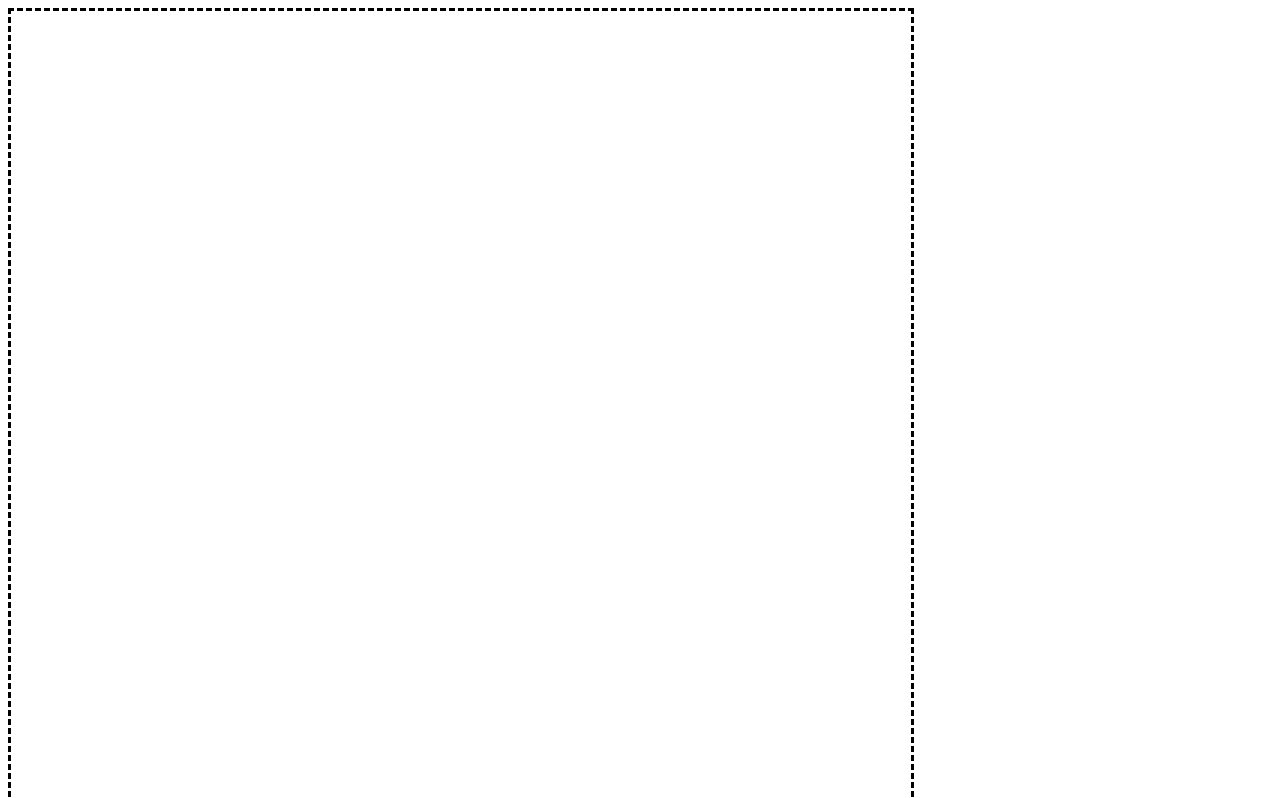
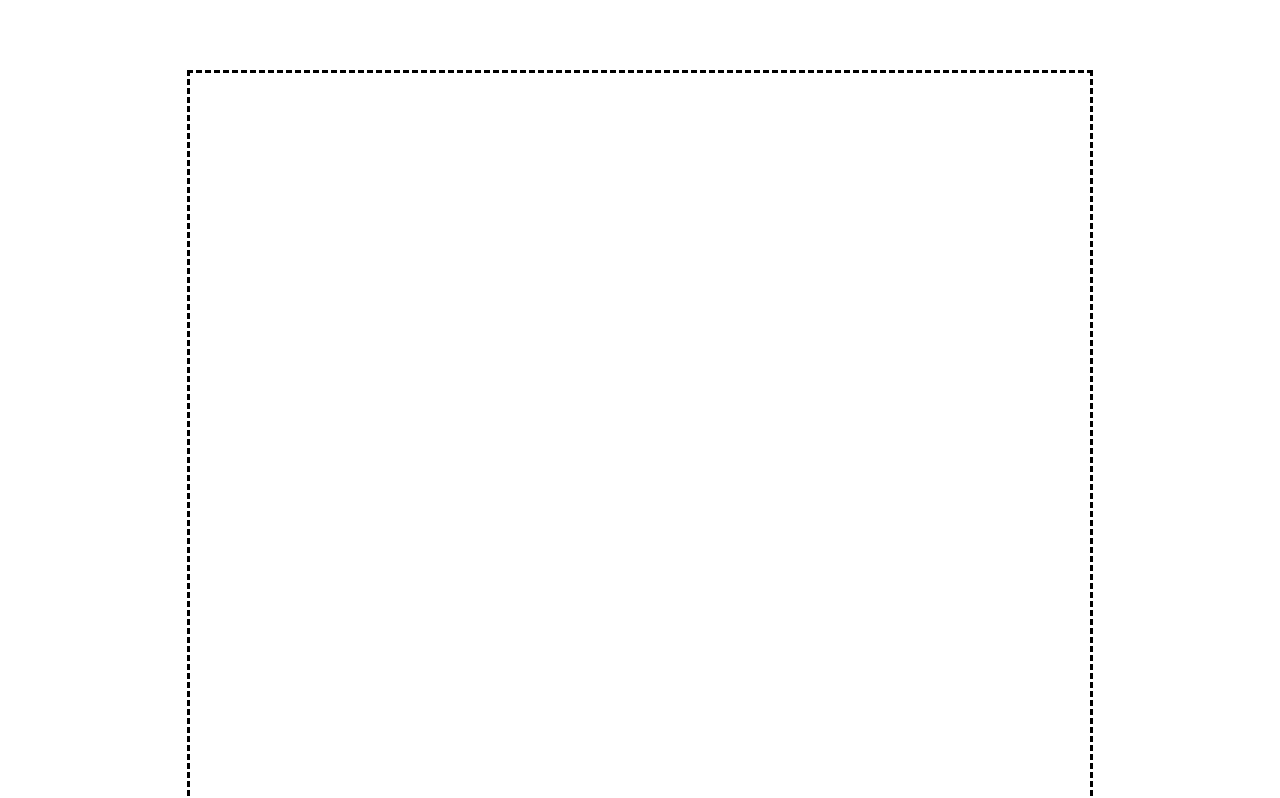
Before and after one commit to TesteFlag/paint, a plain HTML site: page index.html in a window 1280 px wide. Shown: the top 798 px of the page. Drawn offline with Linux system fonts and the light colour scheme.

Commit message:
Implementando os eventos de interacao do rato e descoberta funcionalidade de posicionamento no canvas

```diff
--- a/index.html
+++ b/index.html
@@ -6,10 +6,29 @@
         <style>
             canvas {
                 border: 3px dashed #000;
+                margin: 70px auto 0 auto;
+                display: block;
             }
         </style>
         <script>
+            document.addEventListener("DOMContentLoaded", () => {
+                const canvas = document.querySelector("canvas");
+                const canvasCtx = canvas.getContext("2d");
 
+                canvas.addEventListener("mousedown", (event) => {
+
+                });
+
+                canvas.addEventListener("mousemove", (event) => {
+                    console.log( event.pageX - canvas.offsetLeft );
+
+                    console.log( event.pageY - canvas.offsetTop );
+                });
+
+                canvas.addEventListener("mouseup", () => {
+
+                });
+            });
         </script>
     </head>
     <body>
```
